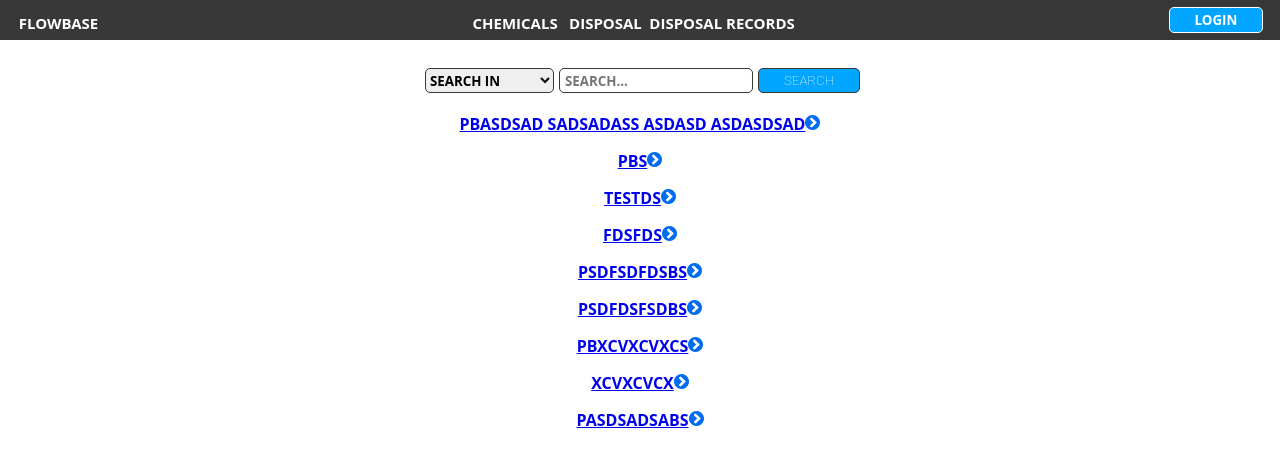
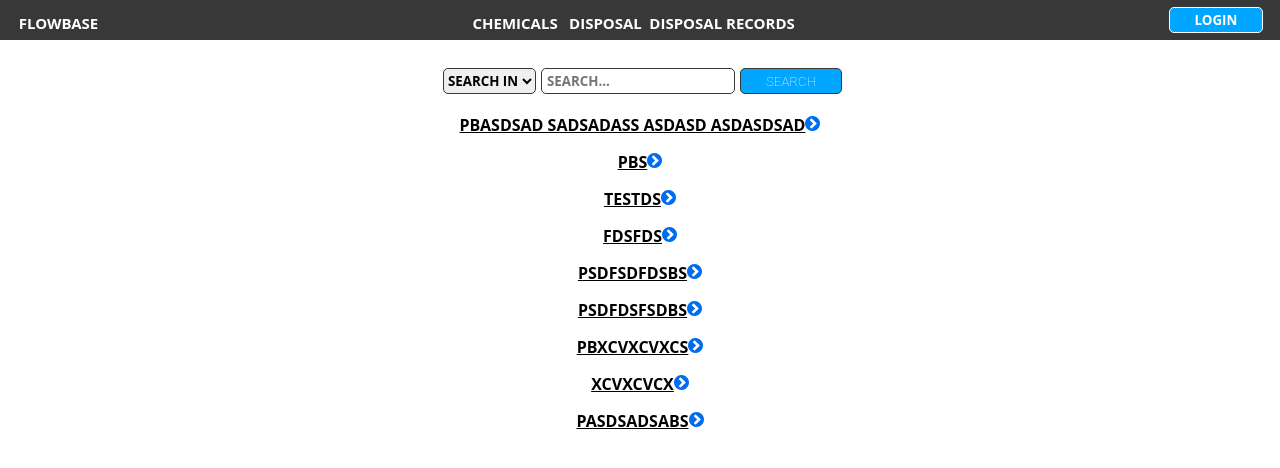
Before and after one commit to PepeProd/FlowBaseUI, a Vue app: page /chemicals in a window 1280 px wide. Shown: the top 468 px of the page. Built offline with nearby package versions, Linux system fonts and the light colour scheme.

Commit message:
styling changes

```diff
--- a/src/components/AutoComplete.vue
+++ b/src/components/AutoComplete.vue
@@ -129,7 +129,7 @@ export default {
 }
 
 .autocomplete-input input {
-  height: 25px;
+  height: 26px;
   padding: 0;
   margin: 0px;
   border: 1px solid rgb(56,56,56);
@@ -138,7 +138,7 @@ export default {
 
 .autocomplete-input {
   position: relative;
-  height: 25px;
+  height: 26px;
   margin-bottom: 0px;
 }
 
--- a/src/pages/ChemicalOverview.vue
+++ b/src/pages/ChemicalOverview.vue
@@ -1,12 +1,14 @@
 <template>
     <div class="chemicalOverview">
-        <TableSearcher class="tableSearch" :rows="chemicalsNoDuplicates" :columnNames="Object.keys(chemicalsNoDuplicates[0])" @submitClicked="handleSubmitClicked"></TableSearcher>
+        <TableSearcher class="tableSearch" :rows="chemicalsNoDuplicates" :columnNames="this.columnsForSearcher" @submitClicked="handleSubmitClicked"></TableSearcher>
         <div v-for="chemical in this.chemicalFamilies" class="chemFamilies">
-            <div>
-                <router-link :to="{name: 'ChemicalDetails', params: {chemName: chemical.name}}">{{chemical.name}}</router-link>
+            <div class="noStyleLink">
+                <router-link  :to="{name: 'ChemicalDetails', params: {chemName: chemical.name}}">{{chemical.name}}</router-link>
                 <img class="iconDisplay" :class="{iconDisplayActive : chemical.displayDetails}" src="../assets/chevron_blue.svg"
                     @click="chemical.displayDetails = !chemical.displayDetails"/>
-                <div :id="chemical" v-show="chemical.displayDetails">Quantity: {{chemical.quantity}}</div>
+                <div class="detailsContainer" :id="chemical.name" v-show="chemical.displayDetails">
+                    <div >Quantity: {{chemical.quantity}}</div>
+                </div>
             </div>
         </div>
     </div>
@@ -22,6 +24,7 @@
         data() {
             return {
                 chemicalFamilies: [],
+                columnsForSearcher: ['name', 'quantity']
             }
         },
         computed: {
@@ -109,6 +112,7 @@
 .iconDisplay {
     display: inline;
     width: 15px;
+    cursor: pointer;
 }
 img {
 }
@@ -116,4 +120,12 @@ img {
 .iconDisplayActive {
     transform: rotate(90deg);
 }
+.noStyleLink {
+}
+.noStyleLink > a {
+    color: black !important;
+}
+.detailsContainer {
+    font-size: 12px;
+}
 </style>
```
